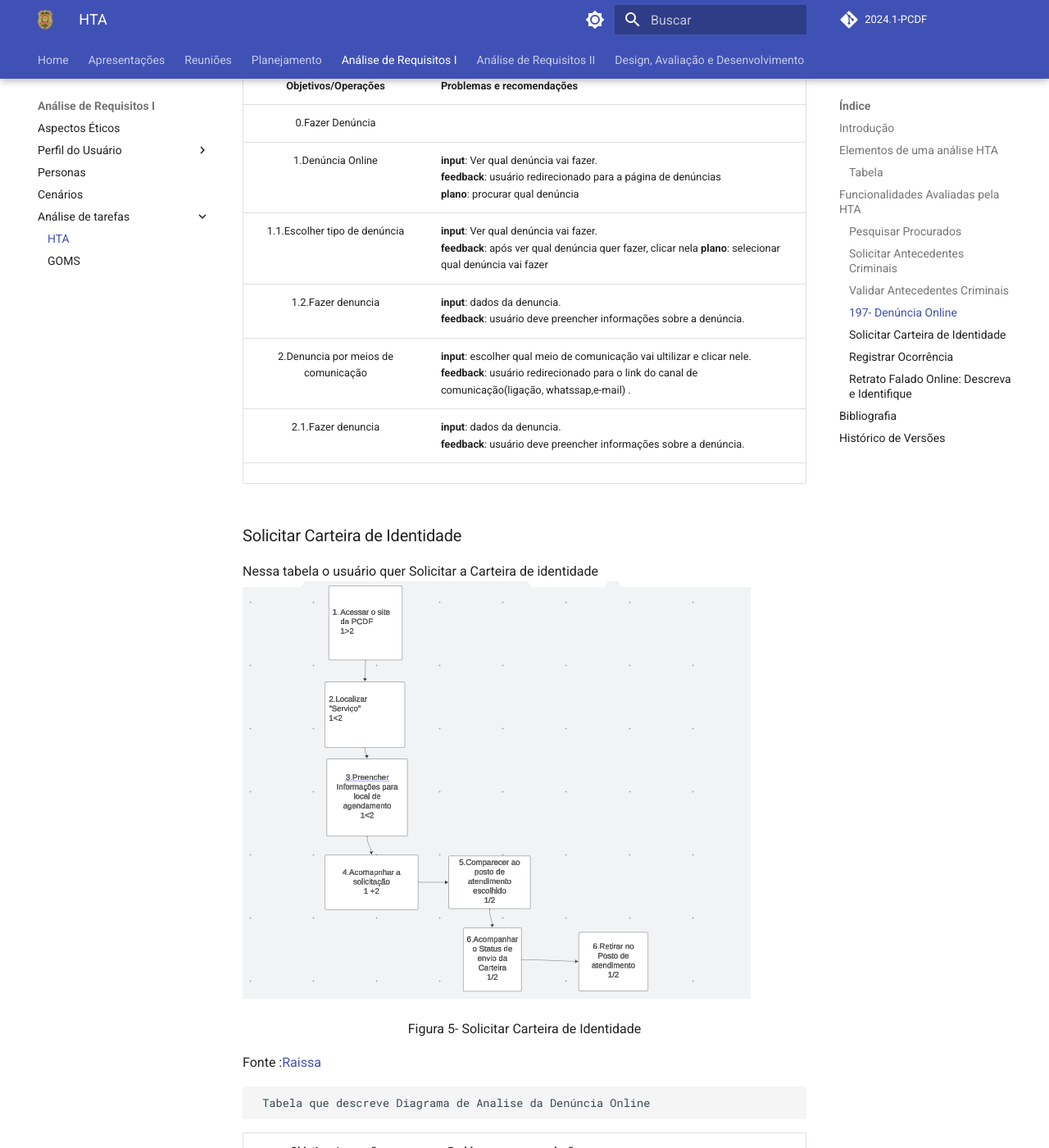
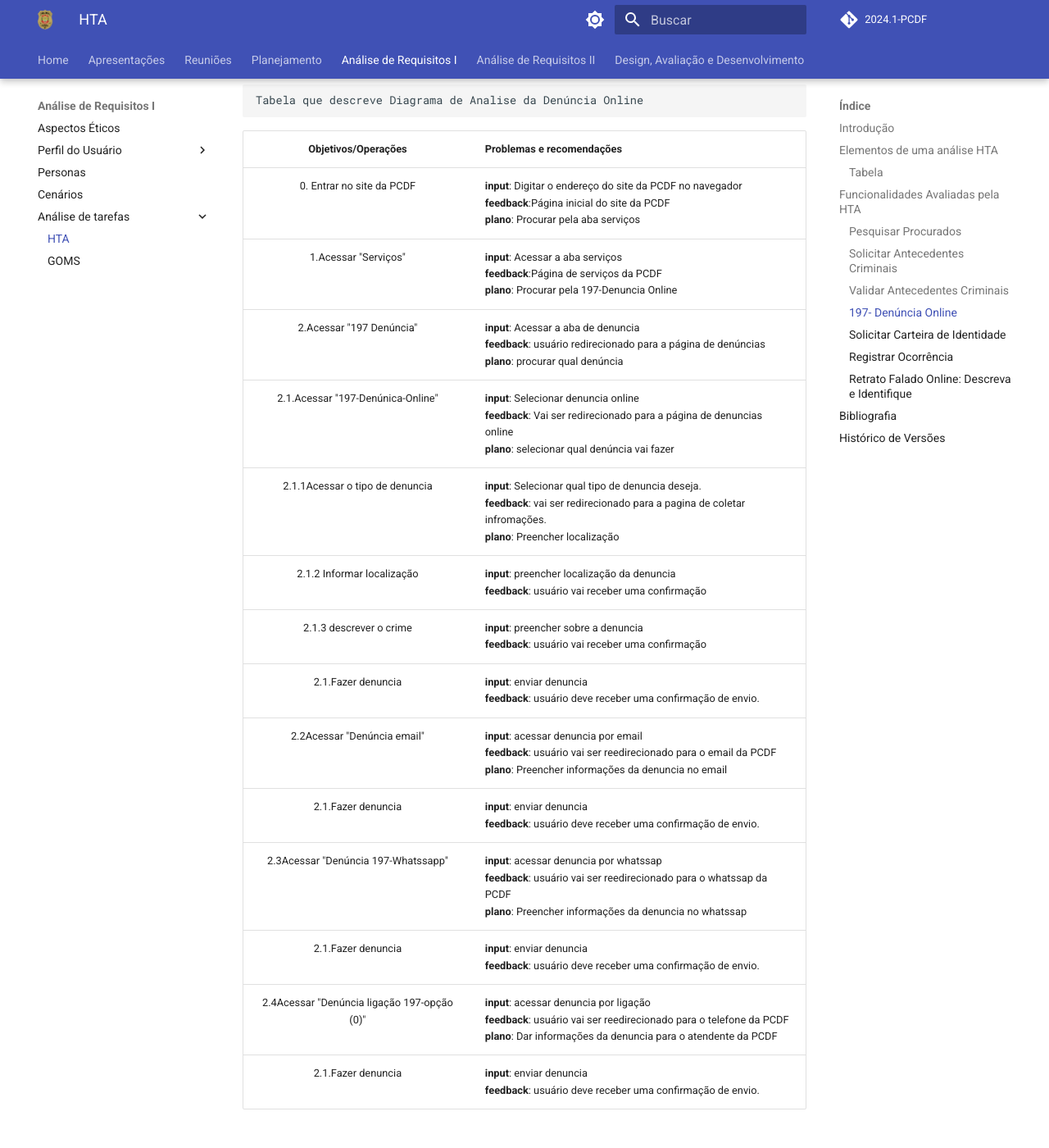
Before and after one commit to Interacao-Humano-Computador/2024.1-PCDF, an MkDocs documentation site: the page built from docs/analise_requisitos1/analise_tarefas/hta.md, in a window 1280 px wide and 1400 px high, scrolled down 5821 px. Shown: the whole window at 82% size. Built offline with MkDocs 1.6.1 and Material for MkDocs 9.7.7, drawn with Linux system fonts in a browser that asks for light colours; comment, search, counter and statistics services are not loaded; some of the changed text lies outside the part shown.

Commit message:
HTA Denuncia Correção

```diff
--- a/docs/analise_requisitos1/analise_tarefas/hta.md
+++ b/docs/analise_requisitos1/analise_tarefas/hta.md
@@ -106,13 +106,22 @@
 
 |     Objetivos/Operações      | Problemas e recomendações                                                                                                                                                                               |
 | :--------------------------: | ------------------------------------------------------------------------------------------------------------------------------------------------------------------------------------------------------- |
-|  0.Fazer Denúncia  |                                                                                                                                                                                                         |
-|      1.Denúncia Online     | **input**: Ver qual denúncia vai fazer.<br>**feedback**: usuário redirecionado para a página de denúncias<br> **plano**: procurar qual denúncia                                        |
-|     1.1.Escolher tipo de denúncia      | **input**: Ver qual denúncia vai fazer.<br>**feedback**: após ver qual denúncia quer fazer, clicar nela  **plano**: selecionar qual denúncia vai fazer                                             |
-|       1.2.Fazer denuncia      | **input**: dados da denuncia.<br>**feedback**: usuário deve preencher informações sobre a denúncia.<br>  |
-| 2.Denuncia por meios de comunicação | **input**: escolher qual meio de comunicação vai ultilizar e clicar nele.<br>**feedback**: usuário redirecionado para o link do canal de comunicação(ligação, whatssap,e-mail) .<br>                                                                                   |
-|       2.1.Fazer denuncia      | **input**: dados da denuncia.<br>**feedback**: usuário deve preencher informações sobre a denúncia.<br>  |
-                                                                                  |
+| 0. Entrar no site da PCDF  |  **input**: Digitar o endereço  do site da PCDF no navegador <br>**feedback**:Página inicial do site da PCDF <br> **plano**: Procurar pela aba serviços
+|  1.Acessar "Serviços" |  **input**: Acessar a aba serviços <br>**feedback**:Página de serviços da PCDF <br> **plano**: Procurar pela 197-Denuncia Online                                                                                    |
+|      2.Acessar "197 Denúncia"   | **input**: Acessar a aba de denuncia <br>**feedback**: usuário redirecionado para a página de denúncias<br> **plano**: procurar qual denúncia                                        |
+|     2.1.Acessar "197-Denúnica-Online"      | **input**: Selecionar denuncia online<br>**feedback**: Vai ser redirecionado para a página de denuncias online <br> **plano**: selecionar qual denúncia vai fazer                                             |
+|     2.1.1Acessar o tipo de denuncia   | **input**: Selecionar qual tipo de denuncia deseja.<br>**feedback**: vai ser redirecionado para a pagina de coletar infromações.<br>  **plano**: Preencher localização                  |
+| 2.1.2 Informar localização | **input**: preencher localização da denuncia <br>**feedback**: usuário vai receber uma confirmação <br>                                                                                   |
+| 2.1.3 descrever o crime | **input**: preencher sobre a denuncia <br>**feedback**: usuário vai receber uma confirmação <br>                                                                                   |
+|       2.1.Fazer denuncia      | **input**: enviar denuncia<br>**feedback**: usuário deve receber uma confirmação de envio.<br>  |
+| 2.2Acessar "Denúncia email"| **input**: acessar denuncia por email <br>**feedback**: usuário vai ser reedirecionado para o email da PCDF <br>                          **plano**: Preencher informações da denuncia no email                  |                                                         |
+|       2.1.Fazer denuncia      | **input**: enviar denuncia<br>**feedback**: usuário deve receber uma confirmação de envio.<br>  |
+| 2.3Acessar "Denúncia 197-Whatssapp"| **input**: acessar denuncia por whatssap <br>**feedback**: usuário vai ser reedirecionado para o whatssap da PCDF <br>                          **plano**: Preencher informações da denuncia no whatssap                |                                                         |
+|       2.1.Fazer denuncia      | **input**: enviar denuncia<br>**feedback**: usuário deve receber uma confirmação de envio.<br>  |
+|2.4Acessar "Denúncia ligação 197-opção (0)"| **input**: acessar denuncia por ligação <br>**feedback**: usuário vai ser reedirecionado para o telefone da PCDF <br>                          **plano**: Dar informações da denuncia para o atendente da PCDF             |                                                         |
+|       2.1.Fazer denuncia      | **input**: enviar denuncia<br>**feedback**: usuário deve receber uma confirmação de envio.<br>  |
+
+
 
 ### Solicitar Carteira de Identidade
 Nessa tabela o usuário quer Solicitar a Carteira de identidade
@@ -124,7 +133,7 @@
 </div>
 Fonte :[Raissa](https://github.com/RaissaAndradeS)
 
-     Tabela que descreve Diagrama de Analise da Denúncia Online
+     Tabela que descreve Diagrama de Analise de Solicitar Carteira de Identidade
 
 |         Objetivos/operações         | Problemas e recomendações                                                                                                                                                                                      |
 |:-----------------------------------:|----------------------------------------------------------------------------------------------------------------------------------------------------------------------------------------------------------------|
```
Also changed, not shown: docs/assets/Analise_Requisitos/analise_197online.png.
